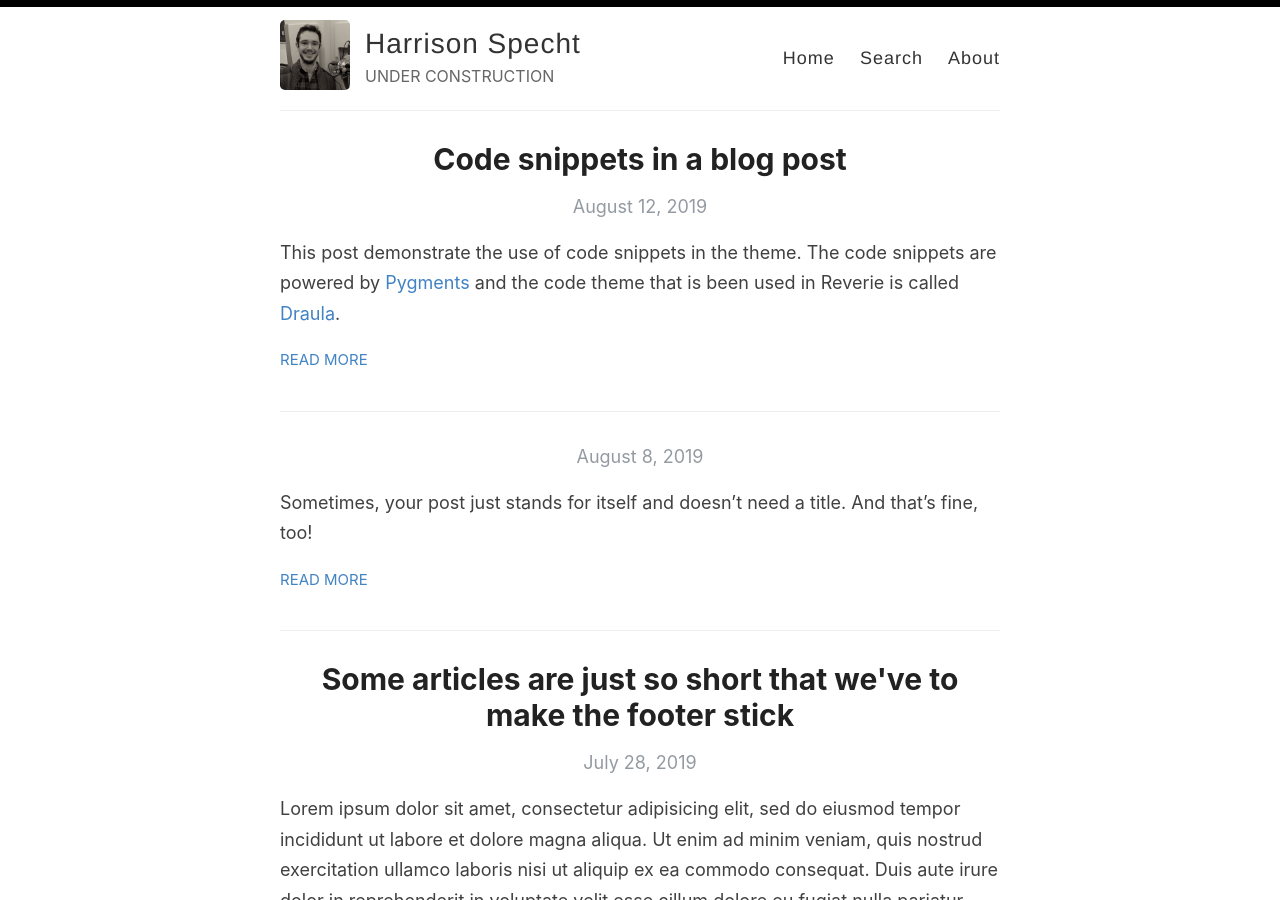
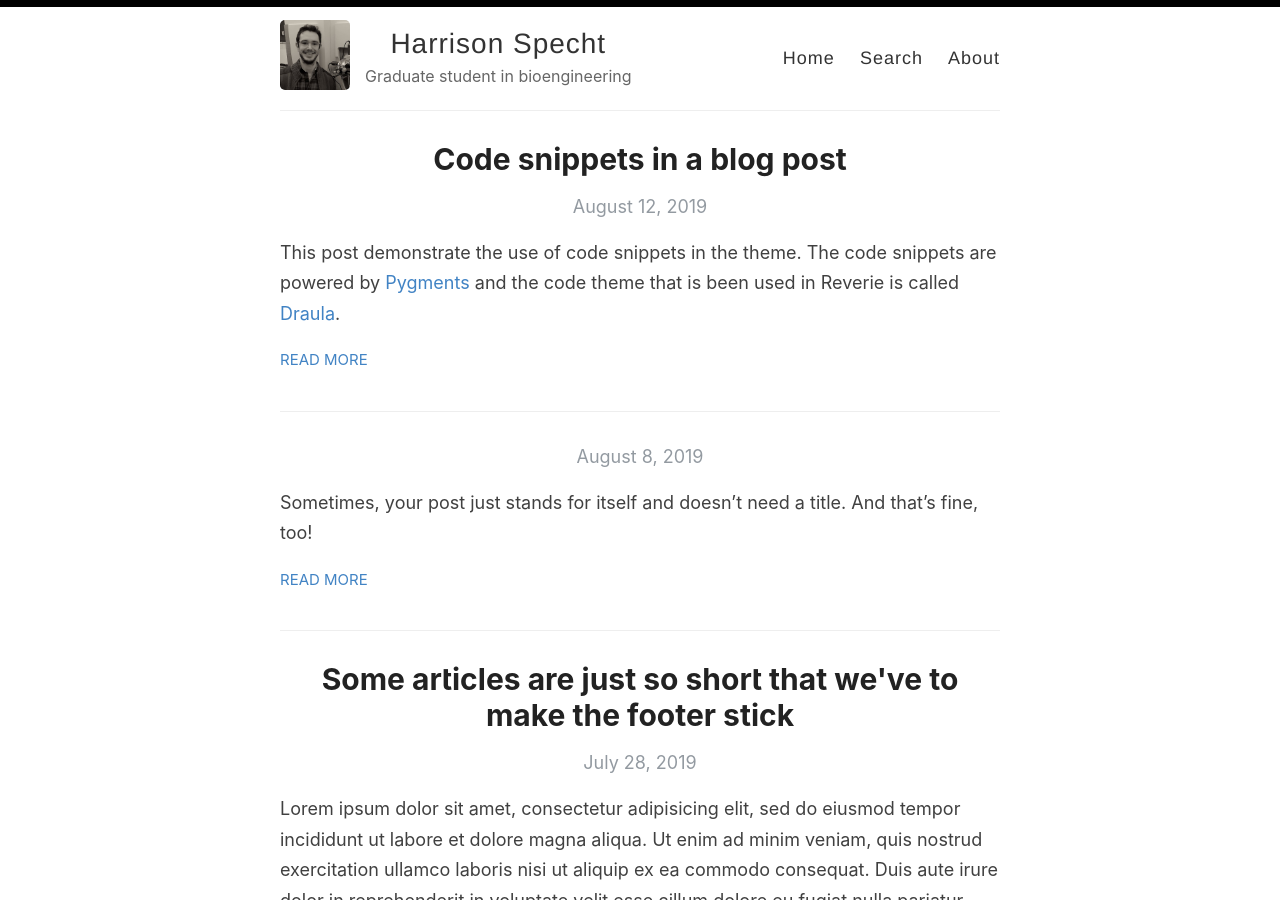
Before and after one commit to hspekt/site, a Jekyll site: the page built from index.html, in a window 1280 px wide and 900 px high. Built offline with Jekyll 4.4.1, drawn with Linux system fonts in a browser that asks for light colours; the list of posts is cut into pages by our own code.

Commit message:
Update _config.yml

```diff
--- a/_config.yml
+++ b/_config.yml
@@ -9,7 +9,7 @@
 author: Harrison Specht
 
 # Short bio or description (displayed in the header)
-description: UNDER CONSTRUCTION
+description: Graduate student in bioengineering
 
 # URL of your avatar or profile pic (you could use your GitHub profile pic)
 avatar: /images/image-hs.jpg
@@ -26,7 +26,7 @@
   flickr:
   github: hspekt
   instagram:
-  linkedin:
+  linkedin: www.linkedin.com/in/harrison-specht
   pinterest:
   rss:
   twitter: harrisonspecht
```
